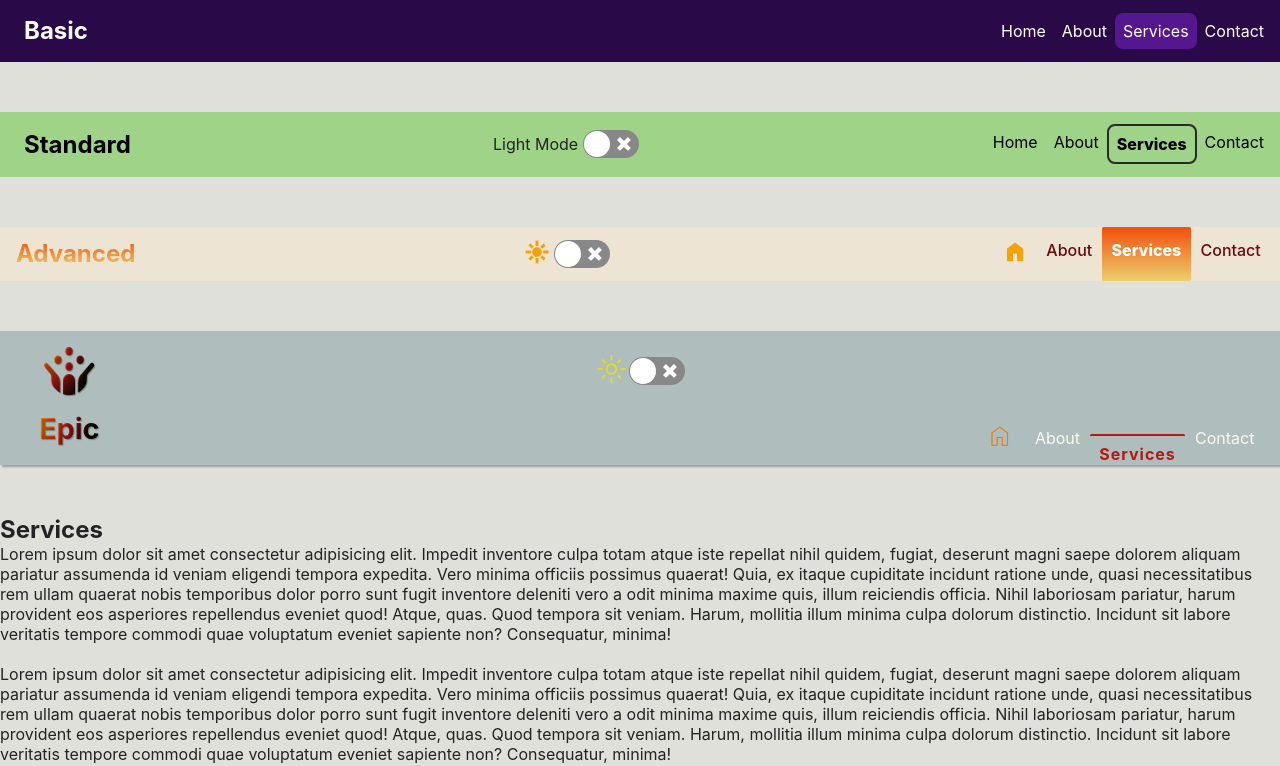
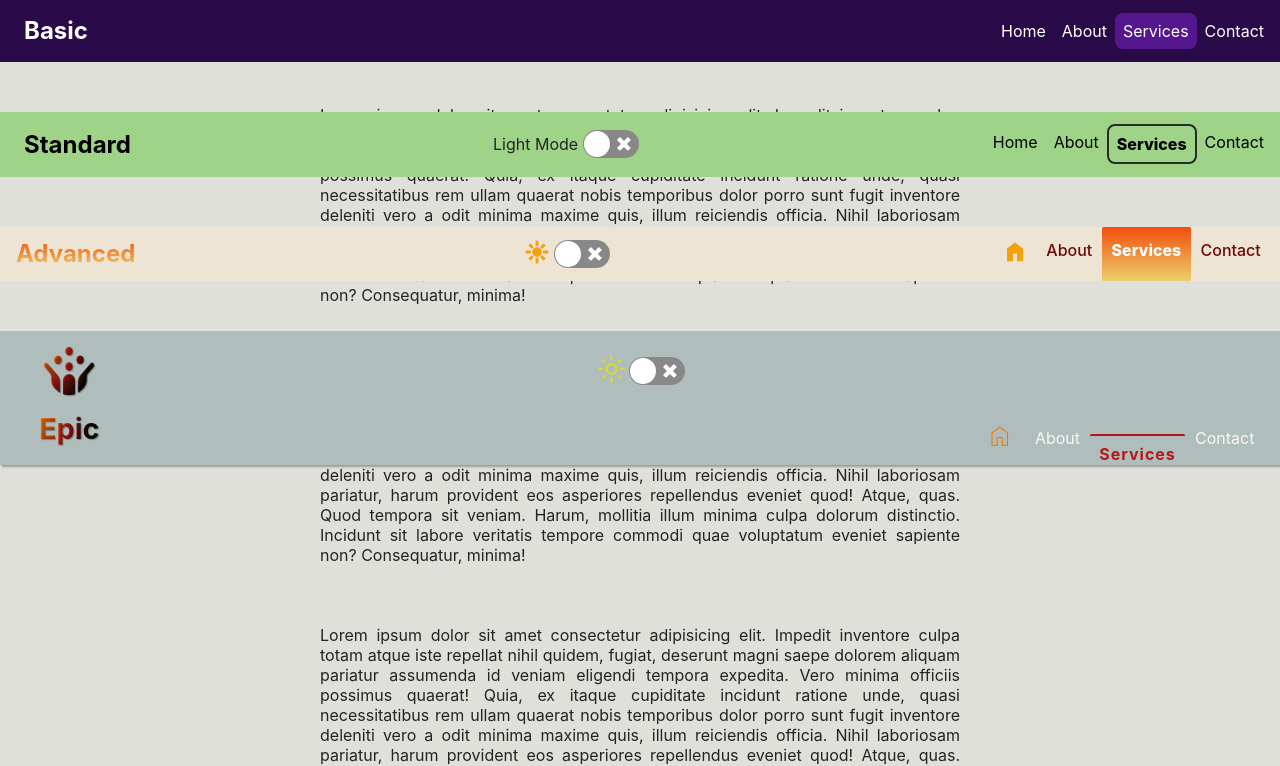
Before and after one commit to Lu-Smith/react_headers, a React (Create React App) app: page /services in a window 1280 px wide. Shown: the top 766 px of the page. Built offline with nearby package versions, Linux system fonts and the light colour scheme.

Commit message:
Added styling to Services.tsx

```diff
--- a/src/components/pages/Services.tsx
+++ b/src/components/pages/Services.tsx
@@ -1,9 +1,10 @@
-import React from 'react'
+import React from 'react';
+import '../styles/Services.css';
 
 const Services = () => {
   return (
-    <div>
-      <h2>Services</h2>
+    <div className='Services'>
+      <h4>Services</h4>
       <p>Lorem ipsum dolor sit amet consectetur adipisicing elit. Impedit inventore culpa totam atque iste repellat nihil quidem, fugiat, deserunt magni saepe dolorem aliquam pariatur assumenda id veniam eligendi tempora expedita. Vero minima officiis possimus quaerat! Quia, ex itaque cupiditate incidunt ratione unde, quasi necessitatibus rem ullam quaerat nobis temporibus dolor porro sunt fugit inventore deleniti vero a odit minima maxime quis, illum reiciendis officia. Nihil laboriosam pariatur, harum provident eos asperiores repellendus eveniet quod! Atque, quas. Quod tempora sit veniam. Harum, mollitia illum minima culpa dolorum distinctio. Incidunt sit labore veritatis tempore commodi quae voluptatum eveniet sapiente non? Consequatur, minima!</p>
       <br />
       <p>Lorem ipsum dolor sit amet consectetur adipisicing elit. Impedit inventore culpa totam atque iste repellat nihil quidem, fugiat, deserunt magni saepe dolorem aliquam pariatur assumenda id veniam eligendi tempora expedita. Vero minima officiis possimus quaerat! Quia, ex itaque cupiditate incidunt ratione unde, quasi necessitatibus rem ullam quaerat nobis temporibus dolor porro sunt fugit inventore deleniti vero a odit minima maxime quis, illum reiciendis officia. Nihil laboriosam pariatur, harum provident eos asperiores repellendus eveniet quod! Atque, quas. Quod tempora sit veniam. Harum, mollitia illum minima culpa dolorum distinctio. Incidunt sit labore veritatis tempore commodi quae voluptatum eveniet sapiente non? Consequatur, minima!</p>
```
